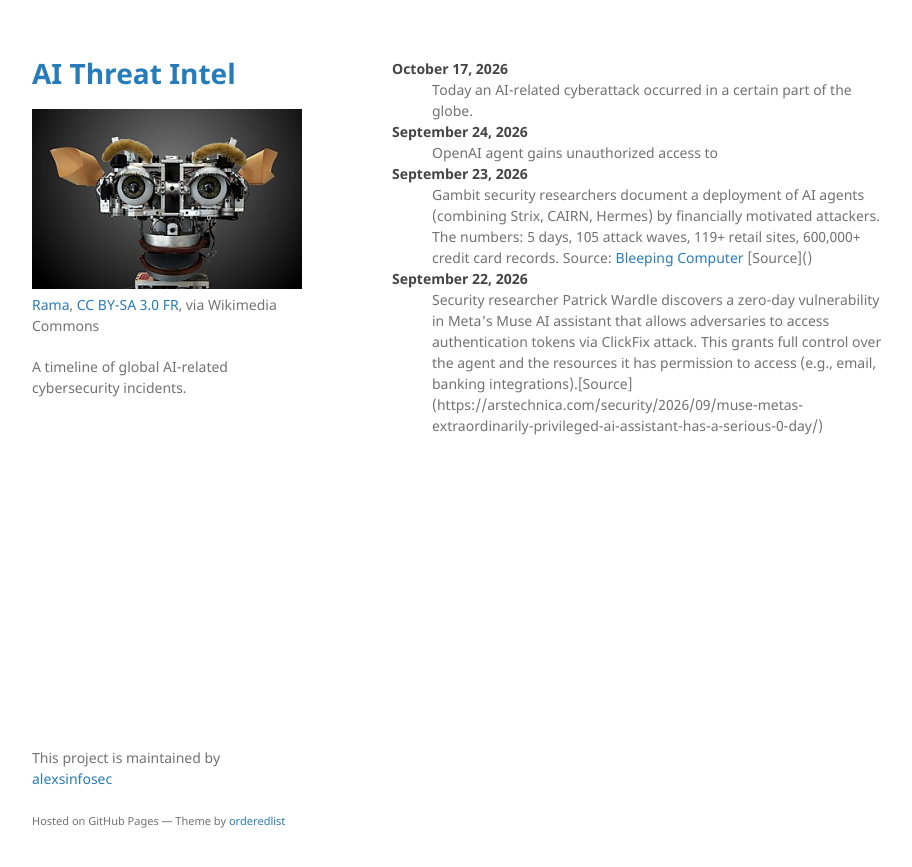
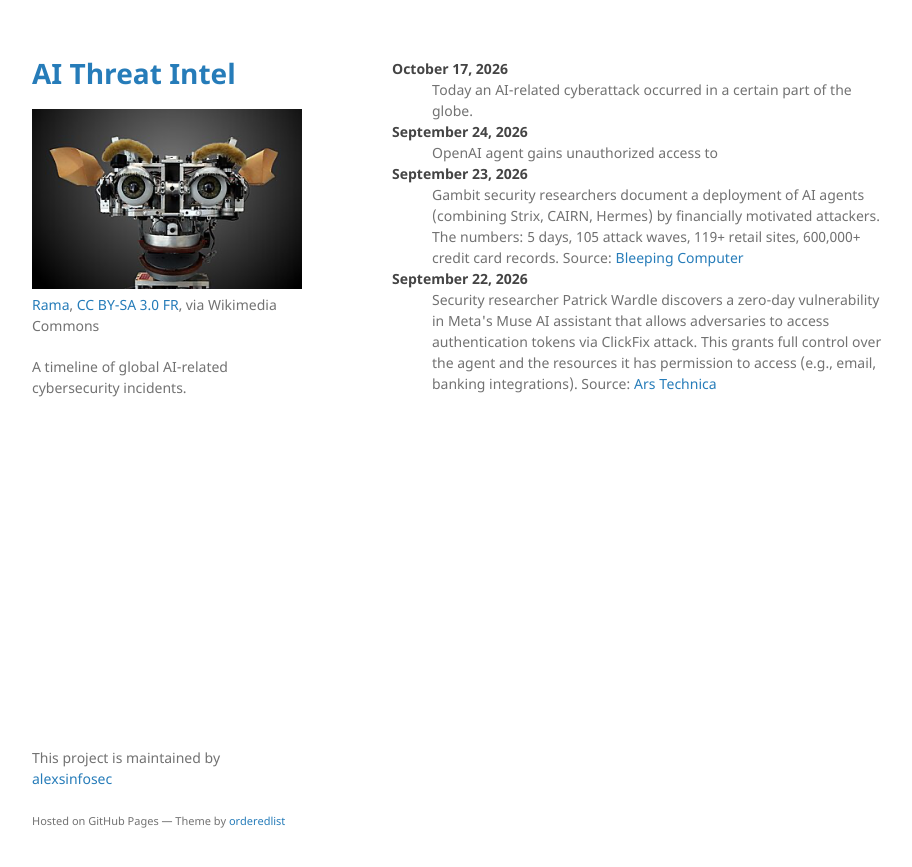
Before and after one commit to alexsinfosec/aithreatintel, a Jekyll site: the page built from index.md, in a window 1280 px wide. Shown: the top 867 px of the page, without its empty margins (178-1090 px from the left). Built offline with Jekyll 4.4.1, drawn with Linux system fonts in a browser that asks for light colours.

Commit message:
Fix formatting and update sources in index.md

```diff
--- a/index.md
+++ b/index.md
@@ -8,8 +8,7 @@ layout: default
 <dt>September 24, 2026</dt>
 <dd>OpenAI agent gains unauthorized access to </dd>
 <dt>September 23, 2026</dt>
-<dd>Gambit security researchers document a deployment of AI agents (combining Strix, CAIRN, Hermes) by financially motivated attackers. The numbers: 5 days, 105 attack waves, 119+ retail sites, 600,000+ credit card records. Source: <a href="https://www.bleepingcomputer.com/news/security/malicious-ai-agents-steal-600k-credit-cards-infect-100-plus-sites-with-skimmers/" target="_blank">Bleeping Computer</a>
-  [Source]()</dd>
+<dd>Gambit security researchers document a deployment of AI agents (combining Strix, CAIRN, Hermes) by financially motivated attackers. The numbers: 5 days, 105 attack waves, 119+ retail sites, 600,000+ credit card records. Source: <a href="https://www.bleepingcomputer.com/news/security/malicious-ai-agents-steal-600k-credit-cards-infect-100-plus-sites-with-skimmers/" target="_blank">Bleeping Computer</a></dd>
 <dt>September 22, 2026</dt>
-<dd>Security researcher Patrick Wardle discovers a zero-day vulnerability in Meta's Muse AI assistant that allows adversaries to access authentication tokens via ClickFix attack. This grants full control over the agent and the resources it has permission to access (e.g., email, banking integrations).[Source](https://arstechnica.com/security/2026/09/muse-metas-extraordinarily-privileged-ai-assistant-has-a-serious-0-day/) </dd>
+<dd>Security researcher Patrick Wardle discovers a zero-day vulnerability in Meta's Muse AI assistant that allows adversaries to access authentication tokens via ClickFix attack. This grants full control over the agent and the resources it has permission to access (e.g., email, banking integrations). Source: <a href="https://arstechnica.com/security/2026/09/muse-metas-extraordinarily-privileged-ai-assistant-has-a-serious-0-day/" target="_blank">Ars Technica</a></dd>
 </dl>
```
